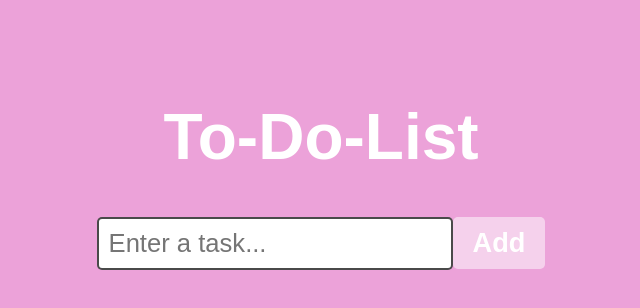
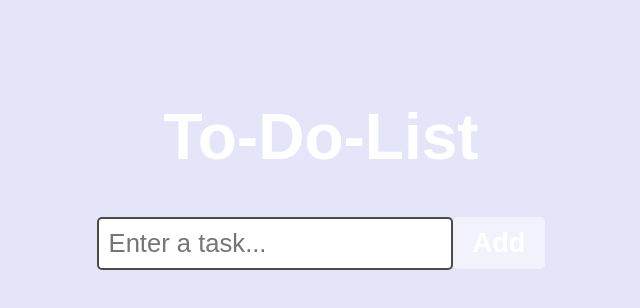
Before and after one commit to Anthony-Nemer/to-do-list, a React (Vite) app: page / in a window 1280 px wide. Shown: the top 308 px of the page, without its empty margins (319-959 px from the left). Built offline with nearby package versions, Linux system fonts and the light colour scheme.

Commit message:
Update index.css

```diff
--- a/src/index.css
+++ b/src/index.css
@@ -1,5 +1,5 @@
 body{
-    background-color: hsl(315, 66%, 78%);
+    background-color: hsl(240, 67%, 94%);
 }
 .to-do-list{
     font-family: Arial, sans-serif;
```
